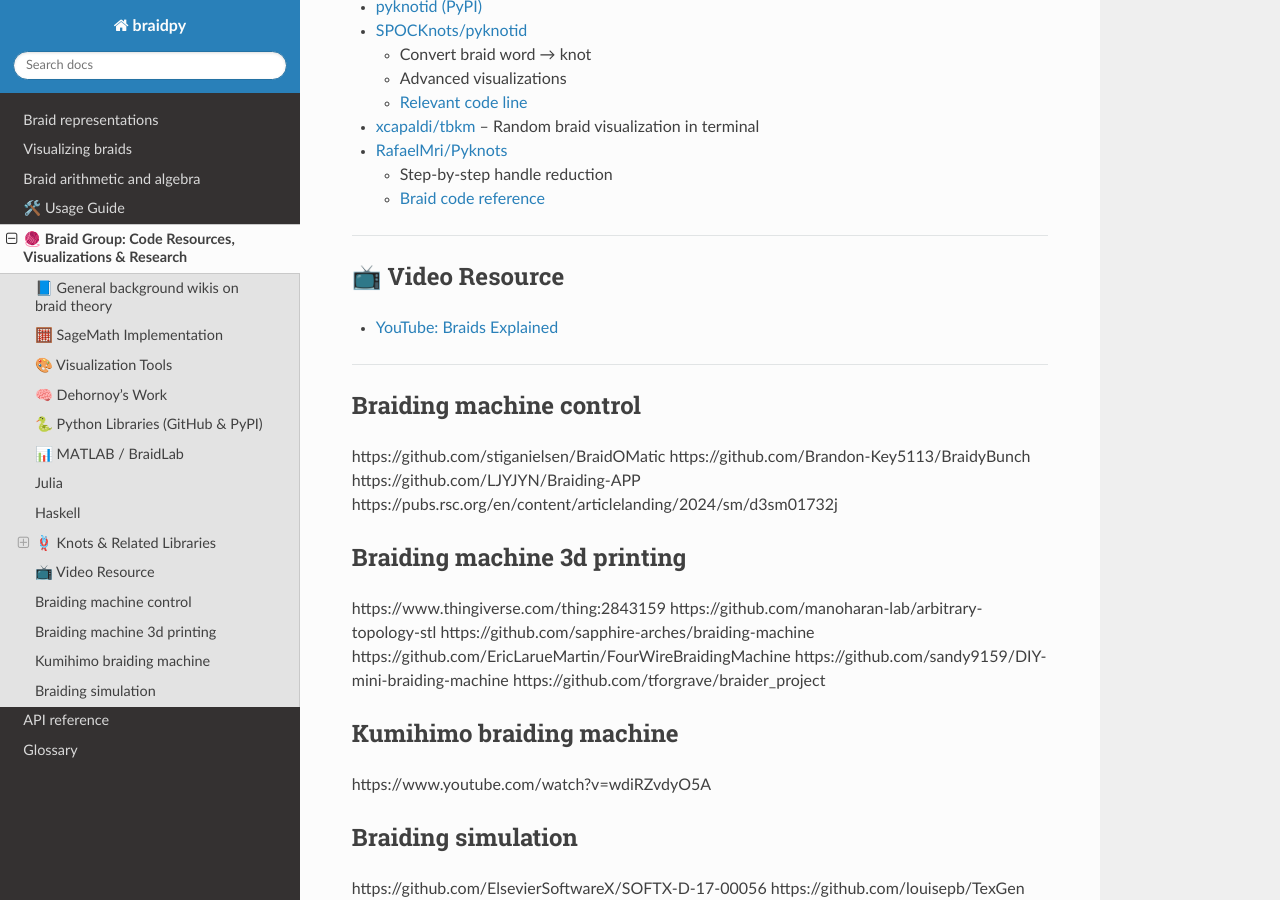
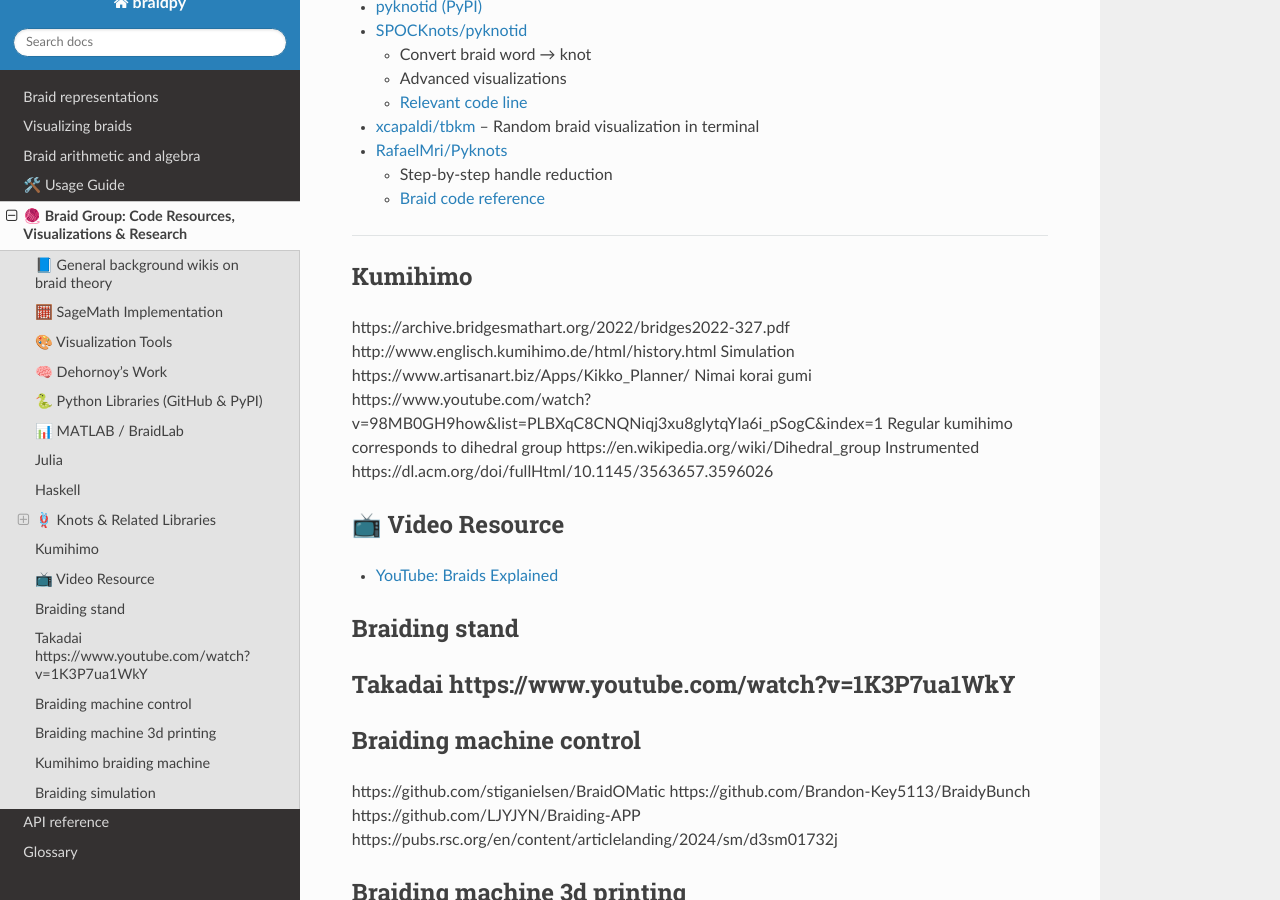
Before and after one commit to baptistelabat/braidpy, a Sphinx documentation site: the page built from docs/source/references.md, in a window 1280 px wide and 900 px high, scrolled down 3156 px. Built offline with Sphinx 7.4.7 and the Read the Docs theme 3.1.0, drawn with Linux system fonts in a browser that asks for light colours.

Commit message:
Add references on Kumihimo

```diff
--- a/docs/source/references.md
+++ b/docs/source/references.md
@@ -131,10 +131,19 @@
 
 ---
 
+## Kumihimo
+https://archive.bridgesmathart.org/2022/bridges2022-327.pdf
+http://www.englisch.kumihimo.de/html/history.html
+Simulation https://www.artisanart.biz/Apps/Kikko_Planner/
+Nimai korai gumi https://www.youtube.com/watch?v=98MB0GH9how&list=PLBXqC8CNQNiqj3xu8glytqYIa6i_pSogC&index=1
+Regular kumihimo corresponds to dihedral group https://en.wikipedia.org/wiki/Dihedral_group
+Instrumented https://dl.acm.org/doi/fullHtml/10.1145/3563657.3596026
 ## 📺 Video Resource
 
 - [YouTube: Braids Explained](https://www.youtube.com/watch?v=8DBhTXM_Br4)
 
+## Braiding stand
+Takadai https://www.youtube.com/watch?v=1K3P7ua1WkY
 ---
 ## Braiding machine control
 https://github.com/stiganielsen/BraidOMatic
```
